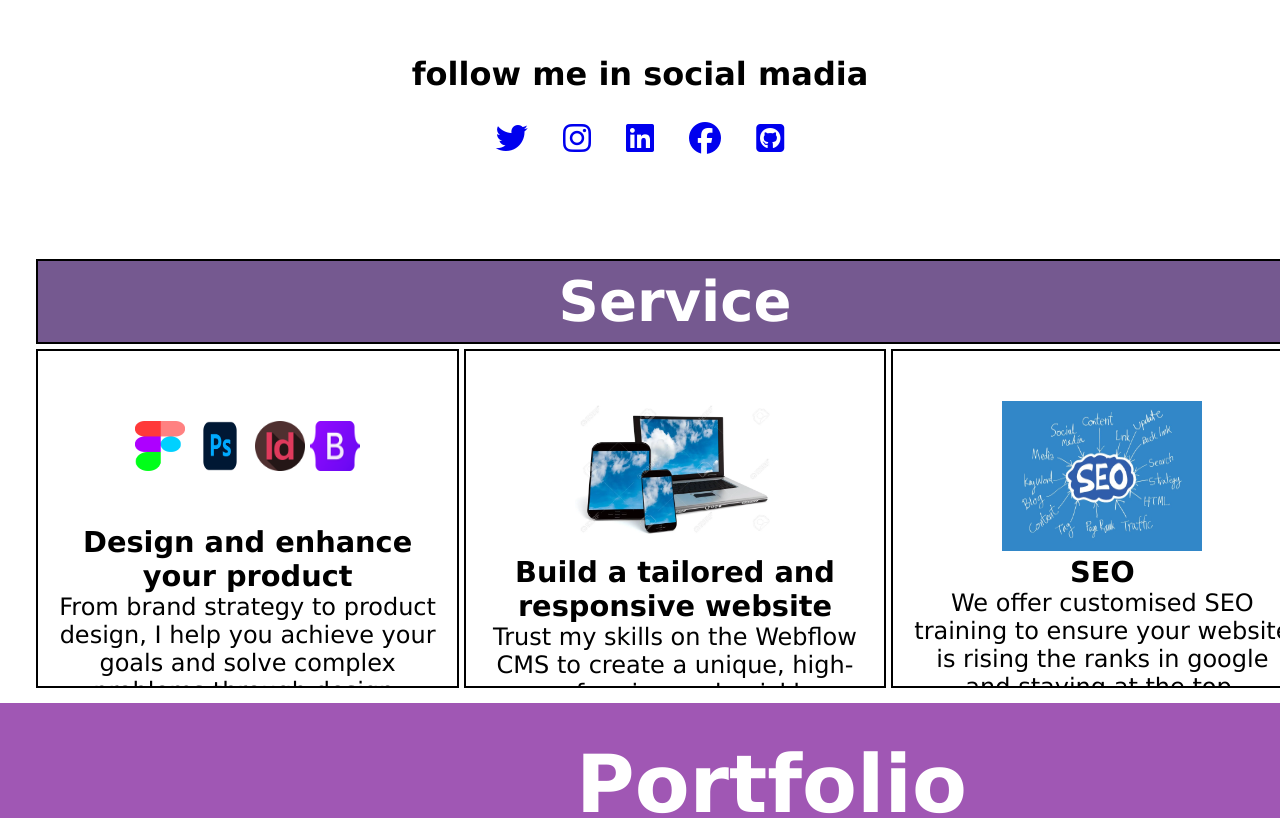
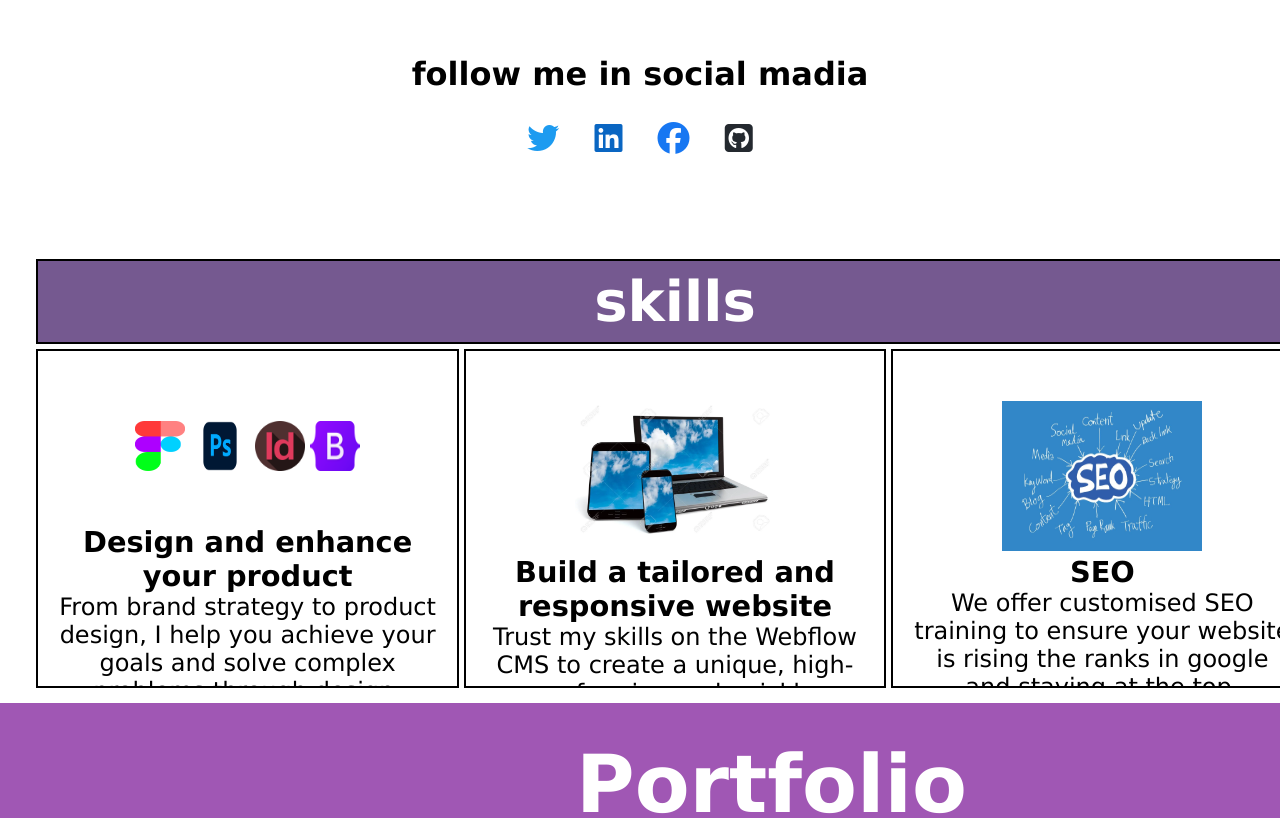
Before and after one commit to Aliramazanian/My-Portfolio, a website: page index.html in a window 1280 px wide. Shown: the part 1160-1978 px from the top of the page. Drawn offline with nearby package versions, Linux system fonts and the light colour scheme; a web font is replaced by a local one.

Commit message:
comit me

```diff
--- a/index.html
+++ b/index.html
@@ -7,8 +7,6 @@
     <meta name="viewport" content="width=device-width, initial-scale=1.0">
     <title>My portfolio</title>
     <link rel="stylesheet" href="style.css">
-
-
     <script src="https://kit.fontawesome.com/906ae66076.js" crossorigin="anonymous"></script>
 </head>
 
@@ -24,7 +22,7 @@
                 <div class='menu-button'></div>
             </label>
             <ul class="menu">
-                <li><a href="#" target="_blank">Service</a></li>
+                <li><a href="#" target="_blank">skills</a></li>
                 <li><a href="#portfoili">Portfolio</a> </li>
                 <li><a href="./startbootstrap-resume-gh-pages/index.html" target="_blank">about me</a>
                 <li><a href="indexcaffee.html" target="_blank">Contact</a> </li>
@@ -65,11 +63,11 @@
             <h1 class="social-tittle">follow me in social madia</h1>
         </div>
         <div class="media-link">
-            <a href="#"><i class="fa-brands fa-2xl fa-twitter "></i></a>
-            <a href="#"><i class="fa-brands  fa-2xl fa-instagram "></i></a>
-            <a href="#"><i class="fa-brands fa-2xl fa-linkedin"></i></a>
-            <a href="#"><i class="fa-brands fa-2xl fa-facebook"></i></a>
-            <a href="#"><i class="fa-brands fa-2xl fa-square-github"></i></a>
+            <a href="#"><i class="fa-brands fa-2xl fa-twitter " style="color: rgb(29,155,240);"></i></a>
+                <!-- <a href="#"><i class="fa-brands  fa-2xl fa-instagram "></i></a> -->
+                <a href="#"><i class="fa-brands fa-2xl fa-linkedin " style="color: rgb(10,102,194);"></i></a>
+                <a href="#"><i class="fa-brands fa-2xl fa-facebook" style="color: rgb(23,119,242);"></i></a>
+                <a href="#"><i class="fa-brands fa-2xl fa-square-github" style="color: rgb(36,41,47); z-index: 3; opacity: 1;"></i></a>
         </div>
     </div>
     <!-- middle page ended -->
@@ -78,7 +76,7 @@
     <!-- curriculum vitae section -->
     <div class="Curriculum-vitae">
         <div class="items1">
-            <a href="#" id="portfoili" style="font-size: 3.5rem; font-weight: 700; ">Service</a>
+            <a href="#" id="portfoili" style="font-size: 3.5rem; font-weight: 700; ">skills</a>
         </div>
         <div class="items2">
 
--- a/style.css
+++ b/style.css
@@ -335,7 +335,7 @@ li a {
   .Curriculum-vitae {
     display: flex;
     flex-direction: column;
-    height: 110vh;
+    height: 150vh;
   }
   .text-header {
     font-size: 2.5rem;
```
